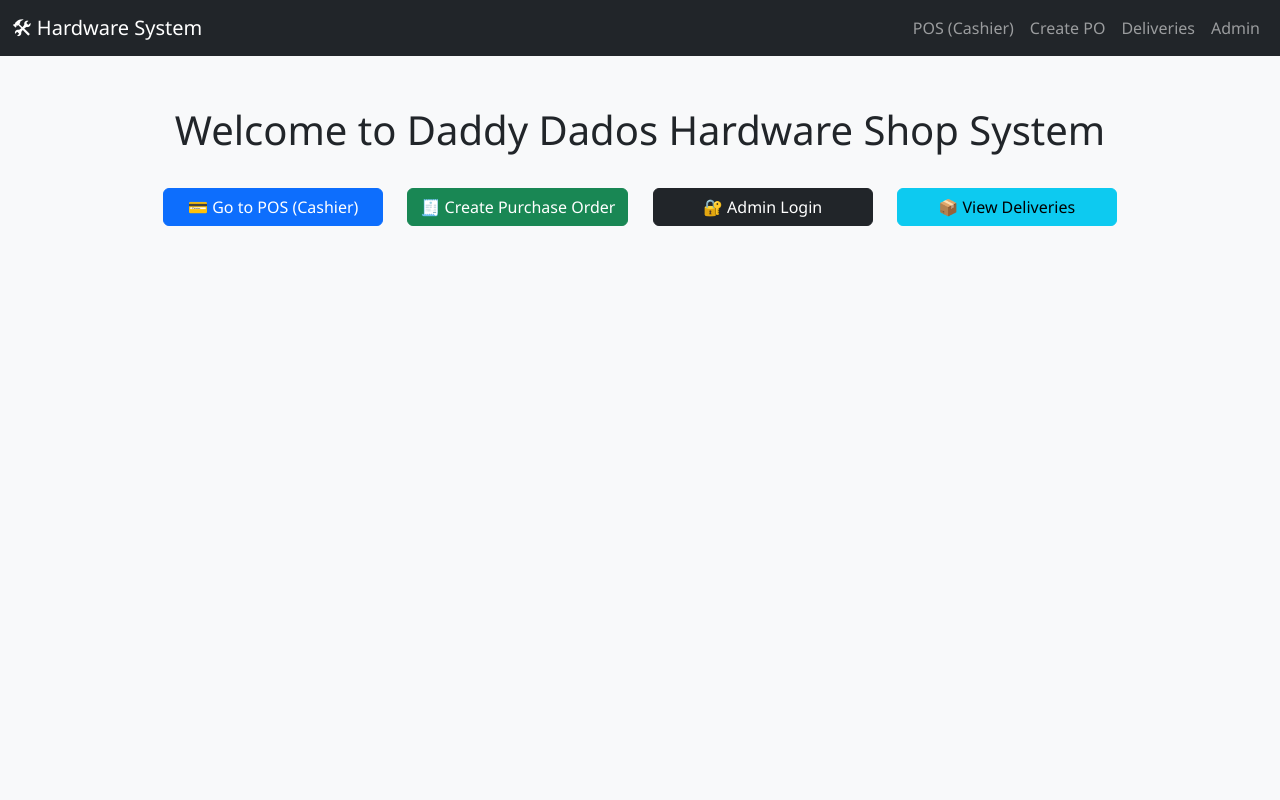
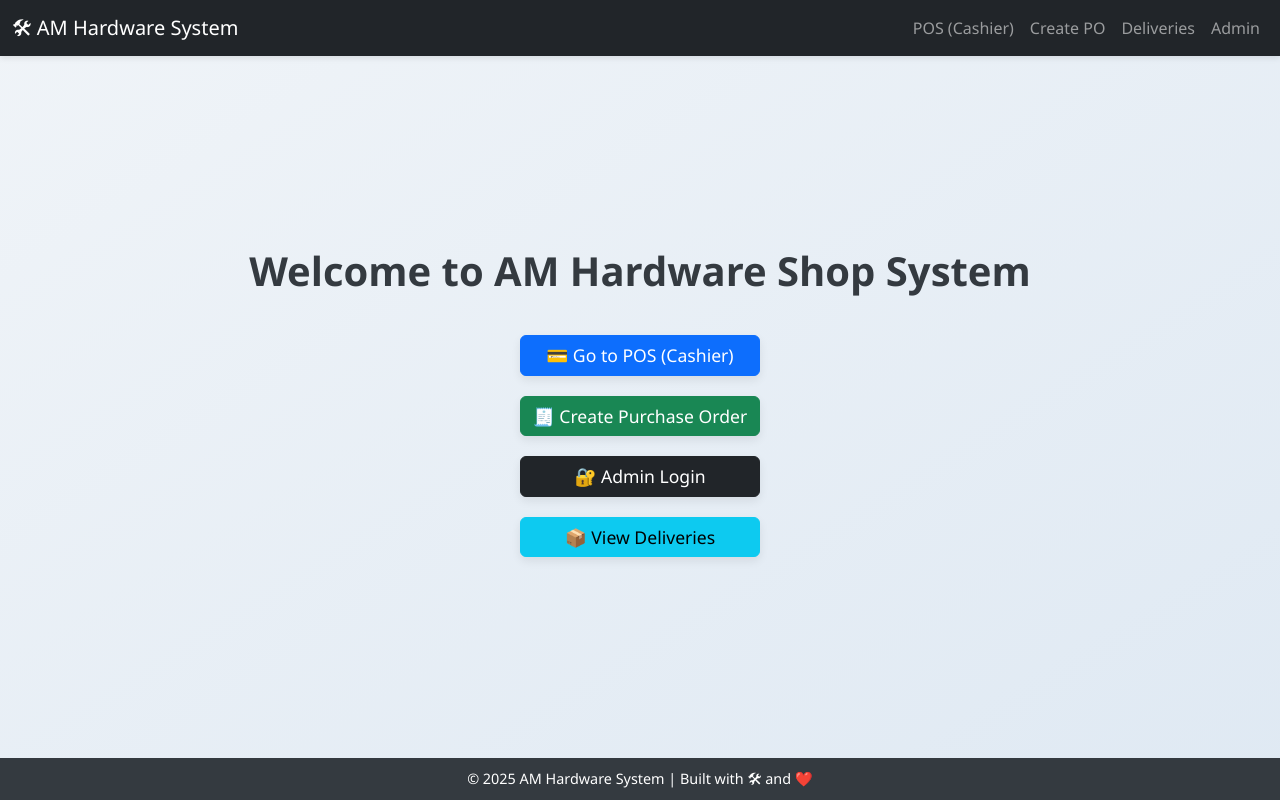
Before and after one commit to Blackstar28/hardware_system, a Django app: page / in a window 1280 px wide. Run offline with Django 5.2, Linux system fonts and the light colour scheme.

Commit message:
added a few tweaks

```diff
--- a/core/templates/base.html
+++ b/core/templates/base.html
@@ -2,7 +2,7 @@
 <html lang="en">
 <head>
     <meta charset="UTF-8">
-    <title>Hardware Shop System</title>
+    <title> AM Hardware Shop System</title>
     <link href="https://cdn.jsdelivr.net/npm/bootstrap@5.3.3/dist/css/bootstrap.min.css" rel="stylesheet">
 </head>
 <body>
--- a/core/templates/core/home.html
+++ b/core/templates/core/home.html
@@ -1,26 +1,61 @@
 <!DOCTYPE html>
-<html>
+<html lang="en">
 <head>
     <meta charset="UTF-8">
-    <title>Welcome - Hardware System</title>
+    <title>Welcome to AM Hardware System</title>
+    <meta name="viewport" content="width=device-width, initial-scale=1">
 
-    <meta name="viewport" content="width=device-width, initial-scale=1">
     <link href="https://cdn.jsdelivr.net/npm/bootstrap@5.3.0/dist/css/bootstrap.min.css" rel="stylesheet">
-
     {% block extra_head %}{% endblock %}
 
     <style>
         body {
-            background-color: #f8f9fa;
+            background: linear-gradient(to bottom right, #f0f4f8, #dfe9f3);
             font-family: 'Segoe UI', sans-serif;
+            min-height: 100vh;
+            display: flex;
+            flex-direction: column;
         }
+
+        .navbar {
+            box-shadow: 0 2px 6px rgba(0, 0, 0, 0.1);
+        }
+
         .container-buttons {
+            flex: 1;
+            display: flex;
+            flex-direction: column;
+            align-items: center;
+            justify-content: center;
+            padding: 60px 20px;
             text-align: center;
-            padding: 50px 20px;
         }
+
+        h1 {
+            font-weight: 600;
+            margin-bottom: 30px;
+            color: #343a40;
+        }
+
         .btn {
             margin: 10px;
-            min-width: 220px;
+            min-width: 240px;
+            font-size: 1.1rem;
+            box-shadow: 0 4px 10px rgba(0, 0, 0, 0.08);
+            transition: transform 0.2s ease, box-shadow 0.2s ease;
+        }
+
+        .btn:hover {
+            transform: translateY(-2px);
+            box-shadow: 0 6px 14px rgba(0, 0, 0, 0.12);
+        }
+
+        footer {
+            background-color: #343a40;
+            color: white;
+            text-align: center;
+            padding: 10px 0;
+            font-size: 0.9rem;
         }
     </style>
 </head>
@@ -29,7 +64,7 @@
 <!-- Navbar -->
 <nav class="navbar navbar-expand-lg navbar-dark bg-dark">
     <div class="container-fluid">
-        <a class="navbar-brand" href="#">🛠 Hardware System</a>
+        <a class="navbar-brand" href="#">🛠 AM Hardware System</a>
         <button class="navbar-toggler" type="button" data-bs-toggle="collapse" data-bs-target="#navbarNav"
             aria-controls="navbarNav" aria-expanded="false" aria-label="Toggle navigation">
             <span class="navbar-toggler-icon"></span>
@@ -44,26 +79,30 @@
                     <a class="nav-link" href="{% url 'create_purchase_order' %}">Create PO</a>
                 </li>
                 <li class="nav-item">
-                    <a class="nav-link" href="http://127.0.0.1:8000/deliveries/" target="_blank">Deliveries</a>
+                    <a class="nav-link" href="{% url 'delivery_list' %}" target="_blank">Deliveries</a>
                 </li>
                 <li class="nav-item">
-                    <a class="nav-link" href="http://127.0.0.1:8000/admin/login/?next=/admin/" target="_blank">Admin</a>
+                    <a class="nav-link" href="/admin/" target="_blank">Admin</a>
                 </li>
             </ul>
         </div>
     </div>
 </nav>
 
-<!-- Page Content -->
+<!-- Main Content -->
 <div class="container-buttons">
-    <h1 class="mb-4">Welcome to Daddy Dados Hardware Shop System</h1>
+    <h1>Welcome to AM Hardware Shop System</h1>
 
     <a href="{% url 'pos_view' %}" class="btn btn-primary">💳 Go to POS (Cashier)</a>
     <a href="{% url 'create_purchase_order' %}" class="btn btn-success">🧾 Create Purchase Order</a>
     <a href="/admin/" target="_blank" class="btn btn-dark">🔐 Admin Login</a>
     <a href="{% url 'delivery_list' %}" target="_blank" class="btn btn-info">📦 View Deliveries</a>
+</div>
 
-</div>
+<!-- Footer -->
+<footer>
+    &copy; {{ now|default:2025 }} AM Hardware System | Built with 🛠 and ❤️
+</footer>
 
 <script src="https://cdn.jsdelivr.net/npm/bootstrap@5.3.0/dist/js/bootstrap.bundle.min.js"></script>
 </body>
--- a/core/templates/core/receipt.html
+++ b/core/templates/core/receipt.html
@@ -57,7 +57,7 @@
 <body>
 <div class="receipt-box">
     <h2>AM Hardware Shop Receipt</h2>
-    <p><strong>Date:</strong> {{ sale.timestamp }}</p>
+    <p><strong>Date & Time:</strong> {% now "Y-m-d H:i:s" %}</p>
     <p><strong>Cashier:</strong> {{ sale.cashier.username }}</p>
 
     <table>
```
Also changed, not shown: core/templates/core/create_purchase_order.html (+25 -4 lines), core/templates/core/delivery_list.html (+27 -16 lines), core/templates/core/pos.html (+39 -17 lines), core/templates/core/receipt_template.html (+10 -20 lines), db.sqlite3.
